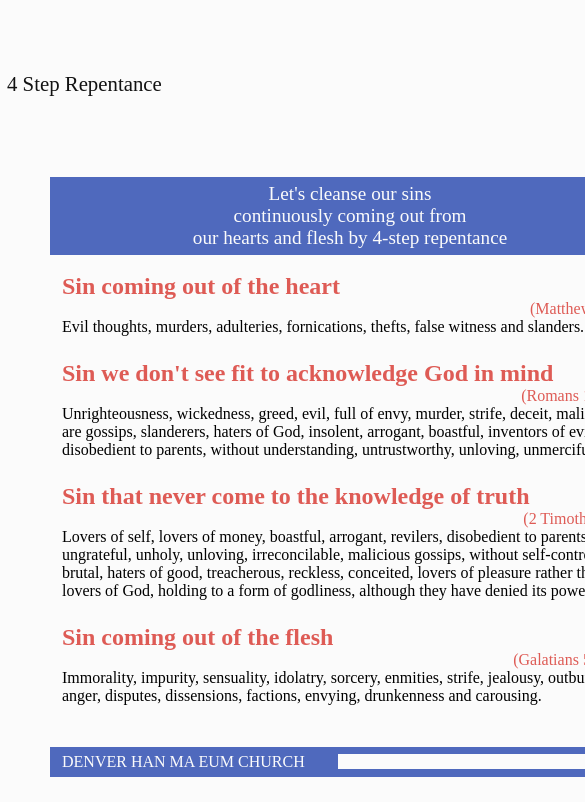
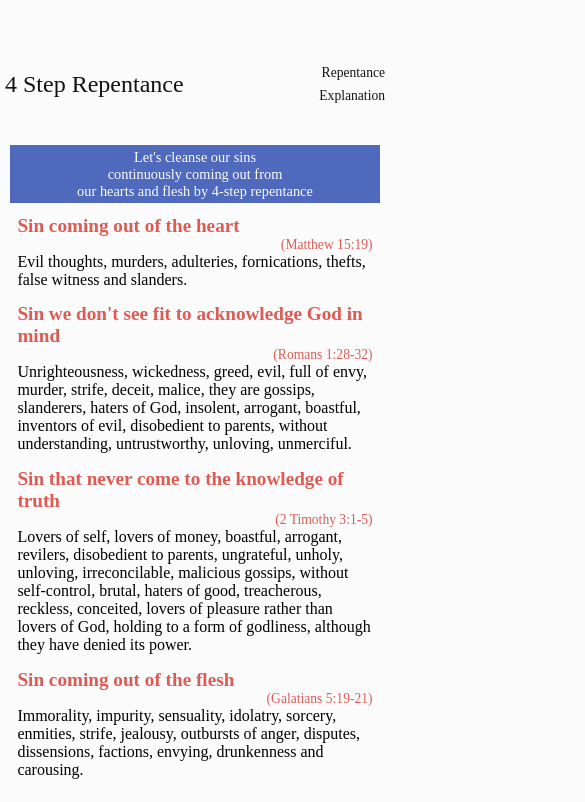
Before and after one commit to dkim2448/first-church-busan-card, a plain HTML site: page index.html in a window 390 px wide. Shown: the top 802 px of the page, 585 px wide, since content can reach past the window. Drawn offline with Linux system fonts and the light colour scheme; a web font is replaced by a local one.

Commit message:
Update styles.css

```diff
--- a/styles.css
+++ b/styles.css
@@ -1,6 +1,7 @@
+/* General Reset */
 @media (prefers-reduced-motion: no-preference) {
     * {
-      scroll-behavior: smooth;
+        scroll-behavior: smooth;
     }
 }
 
@@ -16,7 +17,6 @@ body {
 }
 
 /* HEADER */
-
 #header {
     color: #121212;
     margin: 5vh auto auto;
@@ -24,17 +24,17 @@ body {
     justify-content: space-between;
     align-items: center;
     height: 10vh;
-    width: 700px;
+    width: 90%;
+    max-width: 700px;
+    padding: 0 5%;
 }
 
 #title {
-    margin-left: 1%;
-    font-size: 0.65em;
+    font-size: 0.75em;
 }
 
 #navbar {
     text-align: right;
-    margin-right: 2%;
 }
 
 #navbar ul {
@@ -44,8 +44,8 @@ body {
 }
 
 #navbar a {
+    list-style-type: none;
     text-decoration: none;
-    list-style-type: none;
     color: #121212;
     transition-duration: 500ms;
     font-size: 1em;
@@ -53,8 +53,7 @@ body {
 }
 
 #navbar li {
-    margin-top: 5%;
-    margin-bottom: 5%;
+    margin: 5% 0;
 }
 
 #navbar a:hover {
@@ -62,30 +61,26 @@ body {
 }
 
 /* MAIN BODY */
-
 main {
-    width: 700px;
+    width: 90%;
+    max-width: 700px;
     margin: auto;
     padding: 20px;
 }
 
 /* FIRST PAGE */
-
 #firstpage {
-    height: auto;
-    margin-left: auto;
-    margin-right: auto;
-    width: 600px;
-    /* font-size: 1rem; */
+    width: 90%;
+    max-width: 600px;
+    margin: auto;
 }
 
 #intro {
     color: #fbfbfb;
     background-color: #4f69bd;
     text-align: center;
-    margin: 5% auto 1% auto;
-    padding-top: 1%;
-    padding-bottom: 1%;
+    margin: 5% auto 1%;
+    padding: 1% 0;
     font-size: 1.2em;
 }
 
@@ -109,47 +104,41 @@ main {
     color: #fbfbfb;
     font-weight: bold;
     background-color: #4f69bd;
-    margin: 5% auto 1% auto;
+    margin: 5% auto 12%;
     display: flex;
     justify-content: space-between;
     align-items: center;
-    margin-bottom: 12%;
+    padding: 1%;
 }
 
 #ending p {
-    padding: 1% 2% 1% 2%;
+    padding: 1% 2%;
 }
 
 #block {
     width: 50%;
     height: 1.8vh;
     background-color: #fbfbfb;
-    margin-right: 2%;
 }
 
 /* PROJECT SECTION */
-
 #secondpage {
-    margin-top: 5%;
-    margin-bottom: 5%;
-    height: auto;
-    margin-left: auto;
-    margin-right: auto;
-    width: 600px;
+    width: 90%;
+    max-width: 600px;
+    margin: 5% auto;
 }
 
 #title2 {
     color: #fbfbfb;
     background-color: #4f69bd;
     text-align: center;
-    margin: 5% auto 1% auto;
-    padding-top: 1%;
-    padding-bottom: 1%;
+    margin: 5% auto 1%;
+    padding: 1% 0;
     font-size: 1.2em;
 }
 
-#step1, #step2, #step3, #step4{
-    padding: 1% 1% 1% 1%;
+#step1, #step2, #step3, #step4 {
+    padding: 1%;
 }
 
 #step1 {
@@ -169,10 +158,10 @@ main {
 }
 
 #stepintro {
-    margin: auto;
     color: #fbfbfb;
     background-color: #4f69bd;
     padding: 2%;
+    text-align: center;
 }
 
 #step1 h1, #step2 h1, #step3 h1, #step4 h1 {
@@ -180,3 +169,113 @@ main {
     font-weight: bold;
     font-size: 1.5em;
 }
+
+/* RESPONSIVE DESIGN */
+@media (max-width: 1024px) {
+    #header, main, #firstpage, #secondpage {
+        width: 95%;
+    }
+
+    #title {
+        font-size: 0.9em;
+    }
+
+    #navbar a {
+        font-size: 0.95em;
+    }
+
+    #intro, #title2 {
+        font-size: 1.1em;
+    }
+
+    #heart h1, #mind h1, #truth h1, #flesh h1,
+    #step1 h1, #step2 h1, #step3 h1, #step4 h1 {
+        font-size: 1.4em;
+    }
+
+    #heart h2, #mind h2, #truth h2, #flesh h2 {
+        font-size: 0.95em;
+    }
+
+    #ending {
+        flex-direction: column;
+        text-align: center;
+    }
+
+    #block {
+        width: 75%;
+        margin: 2% auto 0;
+    }
+}
+
+@media (max-width: 768px) {
+    #header, main, #firstpage, #secondpage {
+        width: 100%;
+        padding: 0 10px;
+    }
+
+    #title {
+        font-size: 0.85em;
+    }
+
+    #navbar a {
+        font-size: 0.9em;
+    }
+
+    #intro, #title2 {
+        font-size: 1em;
+    }
+
+    #heart h1, #mind h1, #truth h1, #flesh h1,
+    #step1 h1, #step2 h1, #step3 h1, #step4 h1 {
+        font-size: 1.3em;
+    }
+
+    #heart h2, #mind h2, #truth h2, #flesh h2 {
+        font-size: 0.9em;
+    }
+
+    #ending p {
+        font-size: 0.95em;
+    }
+
+    #block {
+        width: 85%;
+    }
+}
+
+@media (max-width: 480px) {
+    #header, main, #firstpage, #secondpage {
+        width: 100%;
+        padding: 0 5px;
+    }
+
+    #title {
+        font-size: 0.75em;
+    }
+
+    #navbar a {
+        font-size: 0.85em;
+    }
+
+    #intro, #title2 {
+        font-size: 0.9em;
+    }
+
+    #heart h1, #mind h1, #truth h1, #flesh h1,
+    #step1 h1, #step2 h1, #step3 h1, #step4 h1 {
+        font-size: 1.2em;
+    }
+
+    #heart h2, #mind h2, #truth h2, #flesh h2 {
+        font-size: 0.85em;
+    }
+
+    #ending p {
+        font-size: 0.9em;
+    }
+
+    #block {
+        width: 100%;
+    }
+}
```
